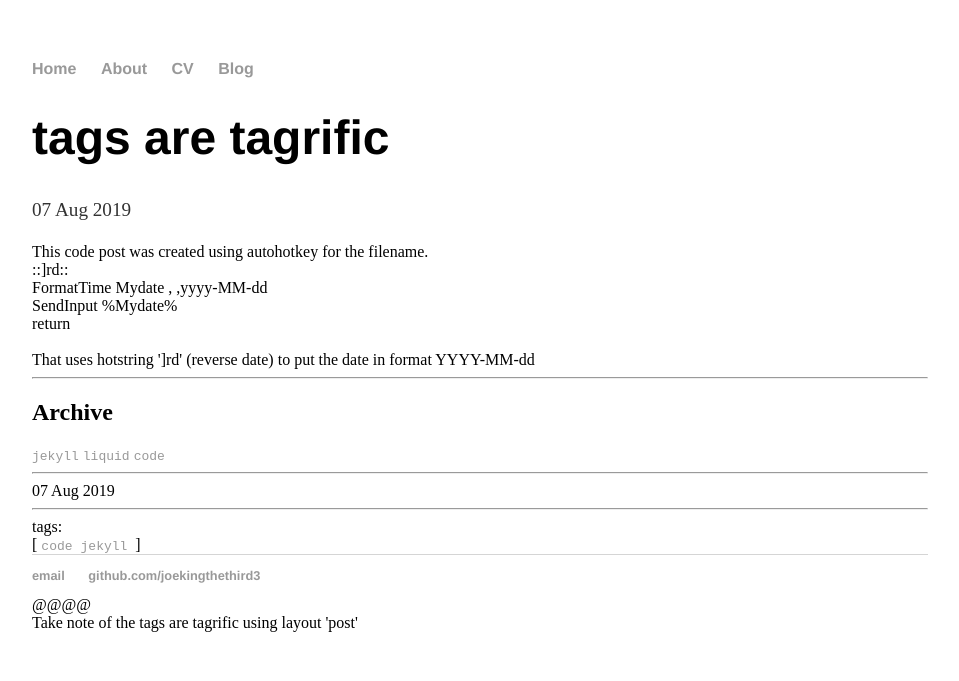
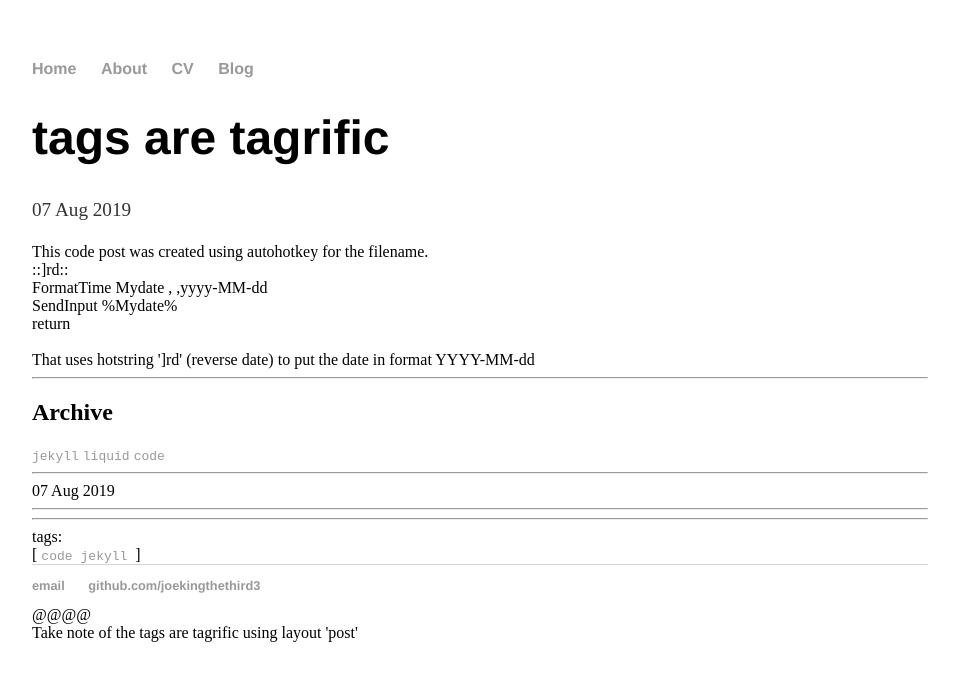
Before and after one commit to joekingTheThird3/joekingTheThird3.github.io, a Jekyll site: the page built from _posts/2019-08-07-tags.html, in a window 1280 px wide. Shown: the top 681 px of the page, without its empty margins (160-1119 px from the left). Built offline with Jekyll 4.4.1, drawn with Linux system fonts in a browser that asks for light colours.

Commit message:
Update 2019-08-07-tags.html

```diff
--- a/_posts/2019-08-07-tags.html
+++ b/_posts/2019-08-07-tags.html
@@ -19,3 +19,5 @@
 
 <hr>
 {{ site.time | date_to_string }}
+<hr>
+{{ post_url }}
```
